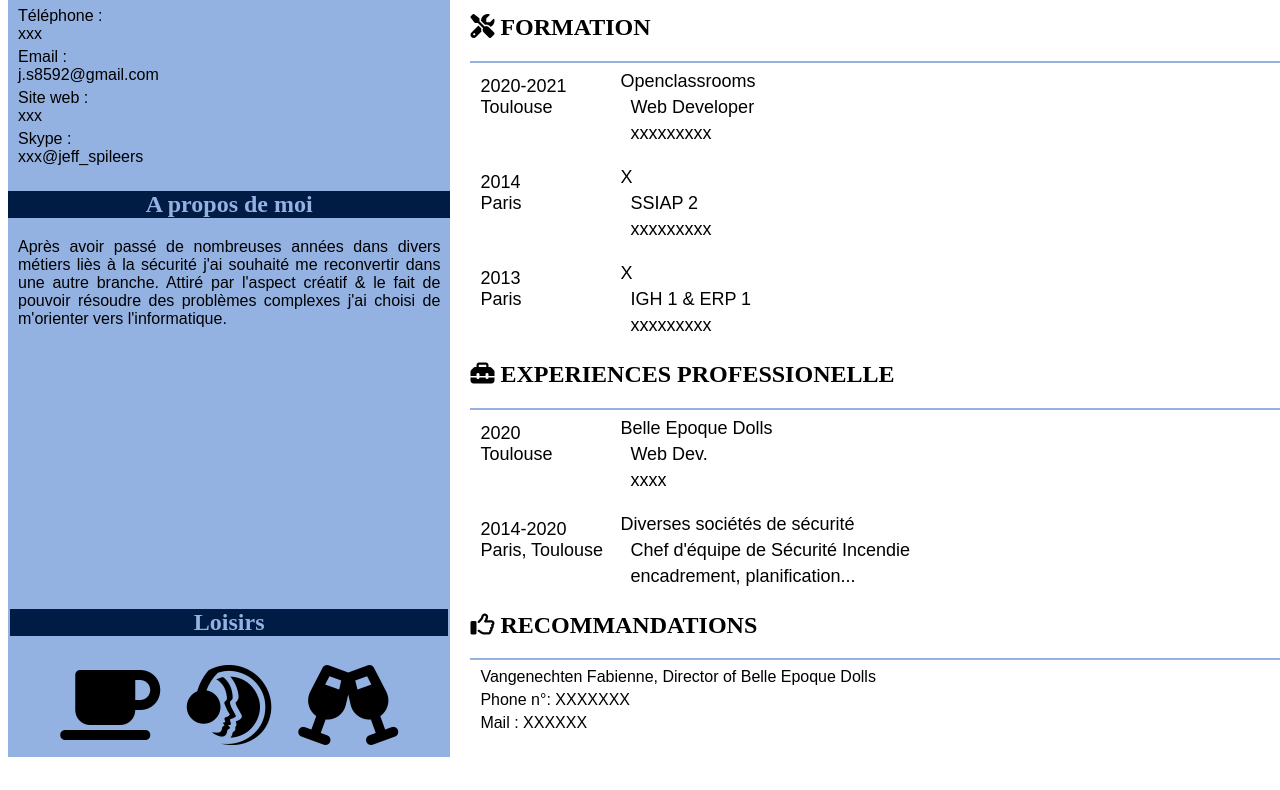
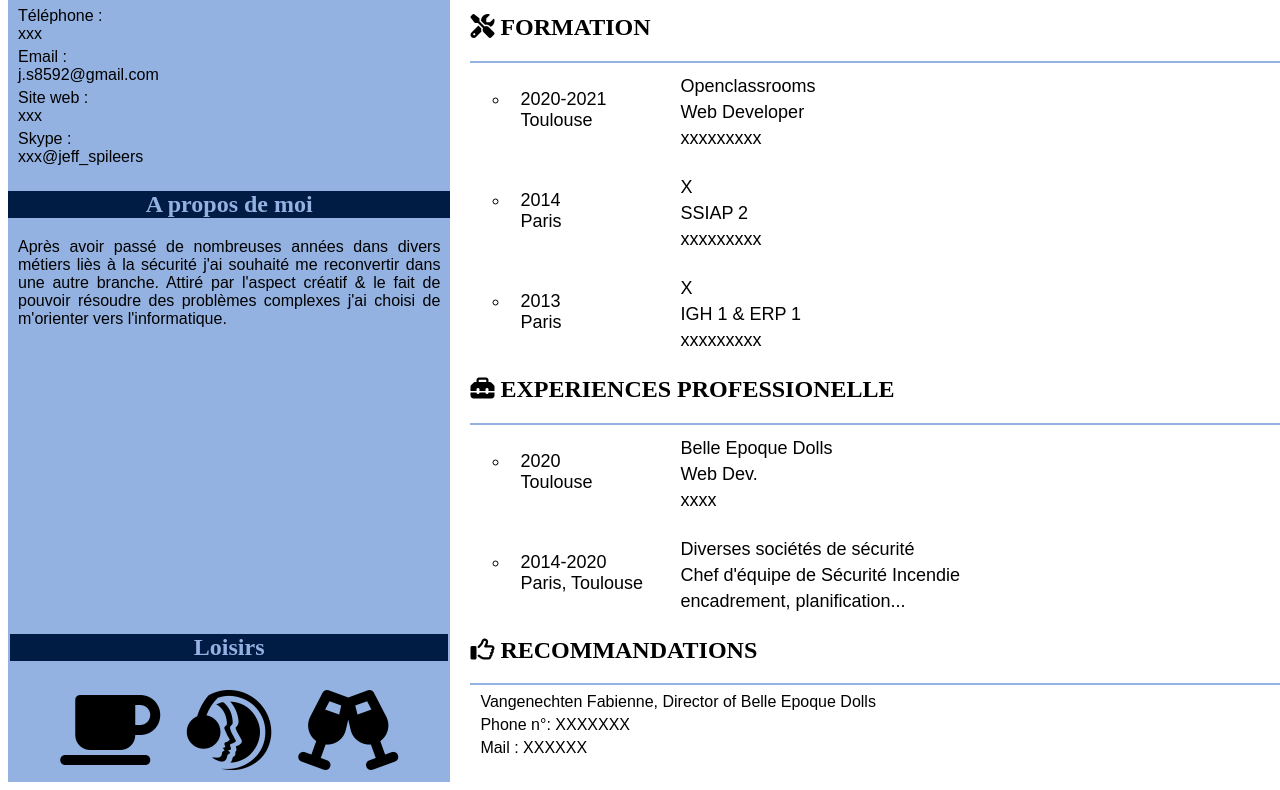
Before and after one commit to iddadidkfq/P2_spileers_joffrey, a plain HTML site: page index.html in a window 1280 px wide. Shown: the part 127-917 px from the top of the page. Before the commit the page ends 892 px from the top, so only its background shows below. Drawn offline with Linux system fonts and the light colour scheme.

Commit message:
ma puce
placé des puces devant les dates de formation & expérience professionnelle, j'ai du en créer 5 car sinon cela mettait le vrac dans le système de flexbox.
(j'ai remplacé des <div> par des <p> là où je pouvais en box_m2)

```diff
--- a/index.html
+++ b/index.html
@@ -104,11 +104,13 @@
 					<div class="pave_xp">
 
 						<div class="box_m3_G">
-							<p>2020-2021<br>Toulouse</p>
+							<ul><li>
+								<p>2020-2021<br>Toulouse</p>
+							</li></ul>
 						</div>
 
 						<div class="box_m3_D">
-							<div class="boite">Openclassrooms</div>
+							<p class="boite">Openclassrooms</p>
 							<p>Web Developer</p>
 							<p>xxxxxxxxx</p>
 						</div>
@@ -120,11 +122,13 @@
 					<div class="pave_xp">
 
 						<div class="box_m3_G">
-							<p>2014<br>Paris</p>
+							<ul><li>
+								<p>2014<br>Paris</p>
+							</li></ul>
 						</div>
 
 						<div class="box_m3_D">
-							<div class="boite">X</div>
+							<p class="boite">X</p>
 							<p>SSIAP 2</p>
 							<p>xxxxxxxxx</p>
 						</div>
@@ -136,11 +140,13 @@
 					<div class="pave_xp">
 
 						<div class="box_m3_G">
-							<p>2013<br>Paris</p>
+							<ul><li>
+								<p>2013<br>Paris</p>
+							</li></ul>
 						</div>
 
 						<div class="box_m3_D">
-							<div class="boite">X</div>
+							<p class="boite">X</p>
 							<p>IGH 1 & ERP 1</p>
 							<p>xxxxxxxxx</p>
 						</div>
@@ -159,12 +165,15 @@
 
 					<div class="pave_xp">
 
+
 						<div class="box_m3_G">
-							<p>2020<br>Toulouse</p>
+							<ul><li>
+								<p>2020<br>Toulouse</p>
+							</li></ul>
 						</div>
 
 						<div class="box_m3_D">
-							<div class="boite">Belle Epoque Dolls</div>
+							<p class="boite">Belle Epoque Dolls</p>
 							<p>Web Dev.</p>
 							<p>xxxx</p>
 						</div>
@@ -176,11 +185,13 @@
 					<div class="pave_xp">
 
 						<div class="box_m3_G">
-							<p>2014-2020<br>Paris, Toulouse</p>
+							<ul><li>
+								<p>2014-2020<br>Paris, Toulouse</p>
+							</li></ul>
 						</div>
 
 						<div class="box_m3_D">
-							<div class="boite">Diverses sociétés de sécurité</div>
+							<p class="boite">Diverses sociétés de sécurité</p>
 							<p>Chef d'équipe de Sécurité Incendie</p>
 							<p>encadrement, planification...</p>
 						</div>
--- a/styles.css
+++ b/styles.css
@@ -10,6 +10,11 @@ hr {
     width: 100%;
     border: 1px solid #93b2e1;
 }
+
+ul {
+  list-style-type:circle;
+}
+
 
 #conteneur_global {
 	display: flex;
@@ -93,7 +98,7 @@ display: none;
 }
 
 .box_m3_G {
-	min-width: 150px;
+	min-width: 200px;
 
 }
 
```
